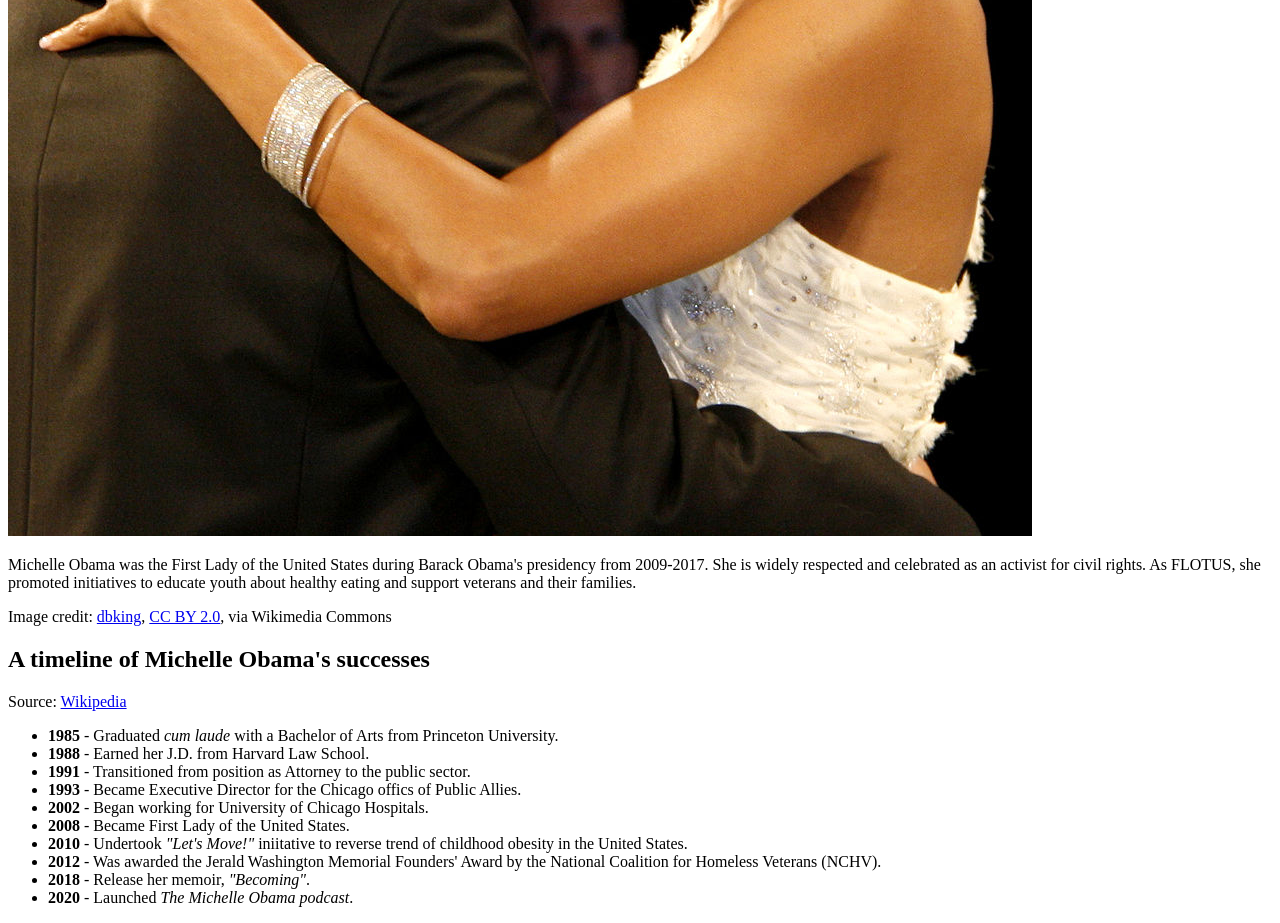
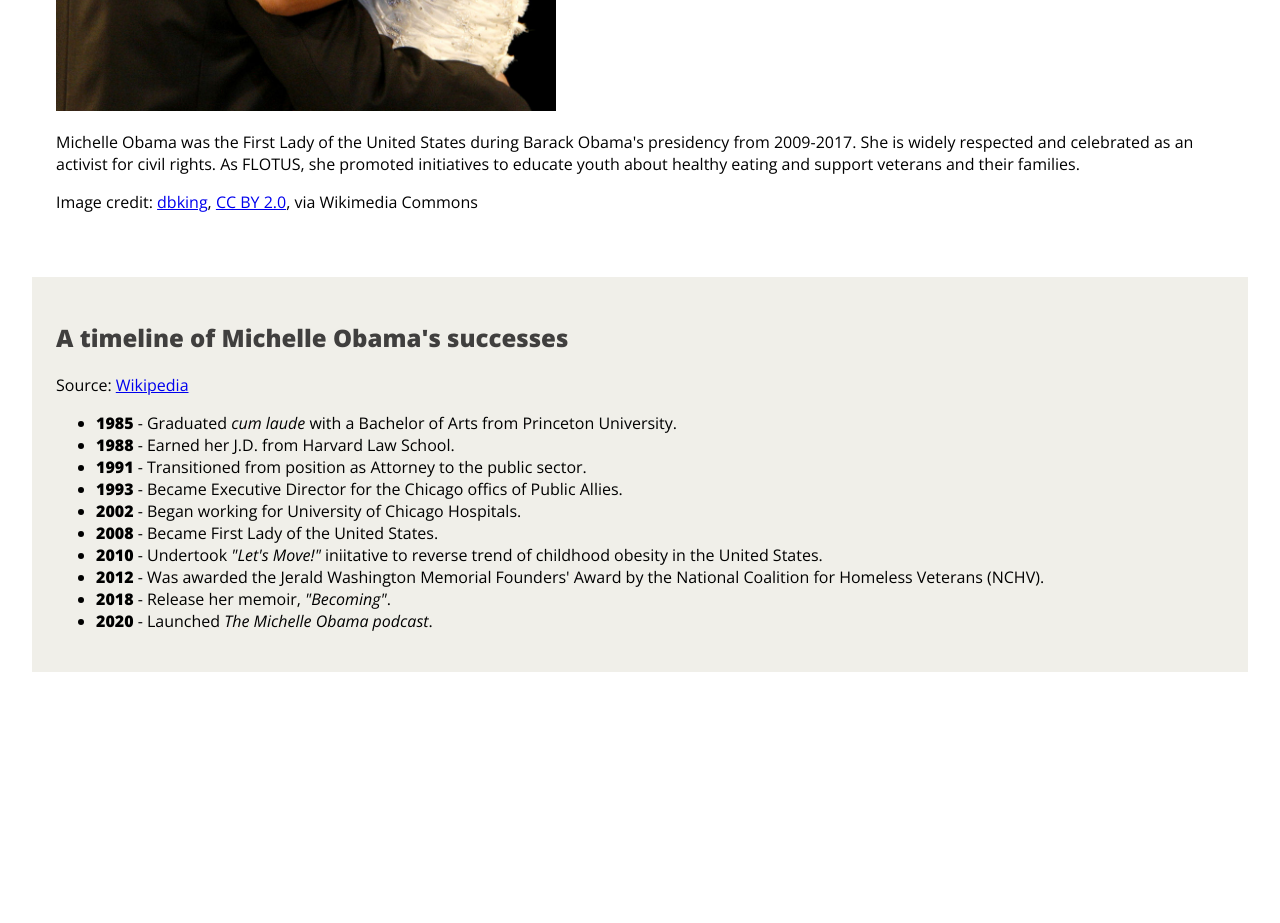
Before and after one commit to newwebash/fcc-tribute-page, a plain HTML site: page index.html in a window 1280 px wide. Shown: the part 620-1543 px from the top of the page. After the commit the page ends 1316 px from the top, so only its background shows below. Drawn offline with nearby package versions, Linux system fonts and the light colour scheme.

Commit message:
Add stylesheet and initial styles

```diff
--- a/index.html
+++ b/index.html
@@ -1,16 +1,19 @@
 <!DOCTYPE html>
   <head>
     <title>FCC Tribute page project</title>
+
+    <link href="https://fonts.googleapis.com/css2?family=Open+Sans:ital,wght@0,400;0,600;0,800;1,400&display=swap" rel="stylesheet">
+    <link rel="stylesheet" href="main.css">
   </head>
 
   <body>
     <div id="main">
-      <div id="title">
+      <div id="title" class="main-content">
         <h1>Michelle Obama</h1>
       </div>
 
-      <div id="img-div">
-        <img id ="image" src="_static\images\michelle_and_barack_obama.jpg" alt="Michalle and Barack Obama dancing at a ball">
+      <div id="img-div" class="main-content">
+        <img id ="image" class="larger-image" src="_static\images\michelle_and_barack_obama.jpg" alt="Michalle and Barack Obama dancing at a ball">
         <div id="img-caption">
           <p>Michelle Obama was the First Lady of the United States during
           Barack Obama's presidency from 2009-2017. She is widely respected
@@ -21,7 +24,7 @@
         </div>
       </div>
 
-      <div id="tribute-info">
+      <div id="tribute-info" class="main-content">
         <h2>A timeline of Michelle Obama's successes</h2>
         <p>Source: <a id="tribute-link" target="_blank" href="https://en.wikipedia.org/wiki/Michelle_Obama">Wikipedia</a></p>
         <ul>
--- /dev/null
+++ b/main.css
@@ -0,0 +1,26 @@
+/*
+* Styles for the Michelle Obama tribute page
+* by Ashley Newton
+*/
+
+h1, h2 {
+  color: #403f3e;
+  font-family: 'Open Sans', sans-serif;
+}
+
+p, ul {
+  font-family: 'Open Sans', sans-serif;
+}
+
+.larger-image {
+  width: 500px;
+}
+
+#tribute-info {
+  background-color: #f0efe9;
+}
+
+.main-content {
+  padding: 1.5em;
+  margin: 1.5em;
+}
```
